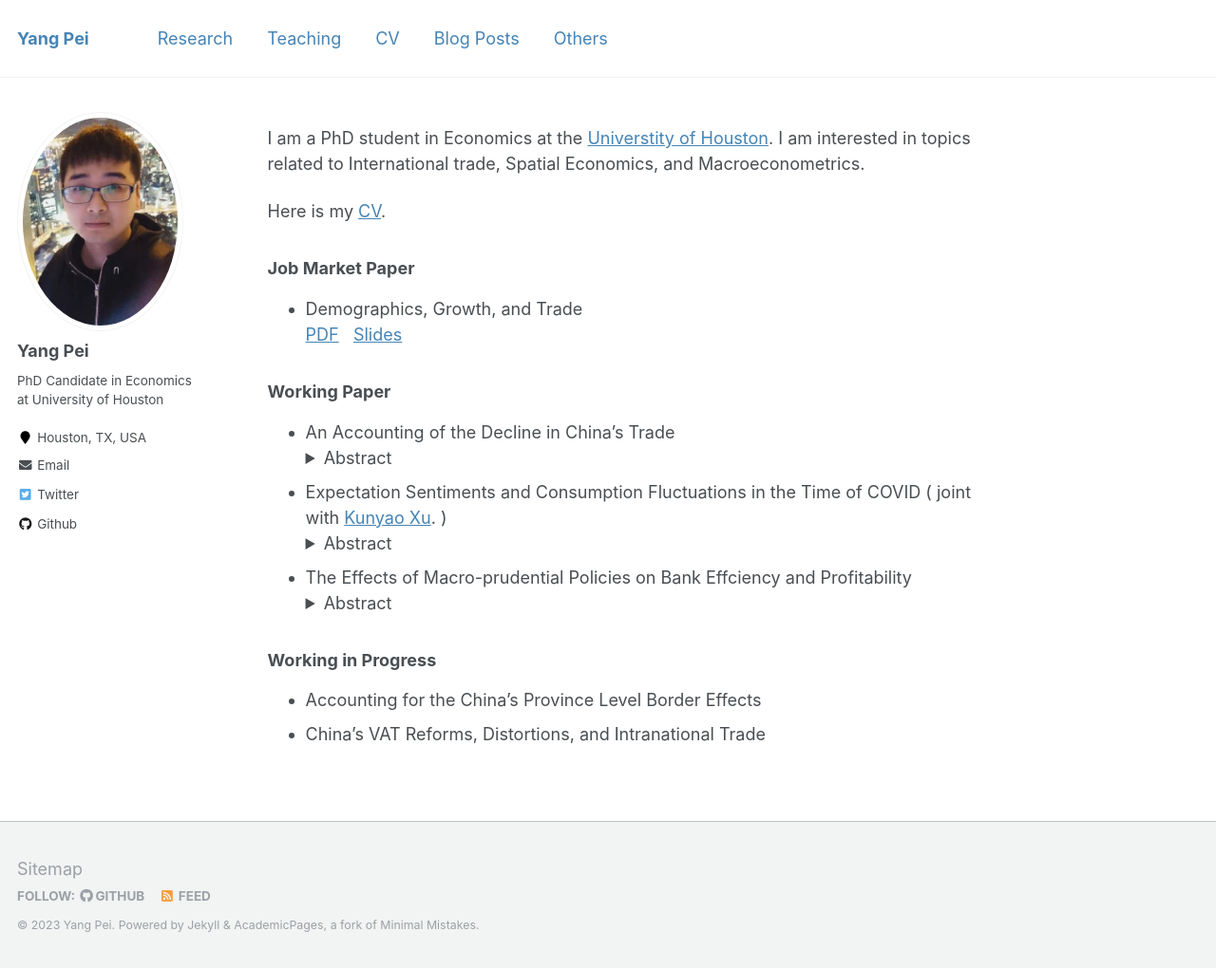
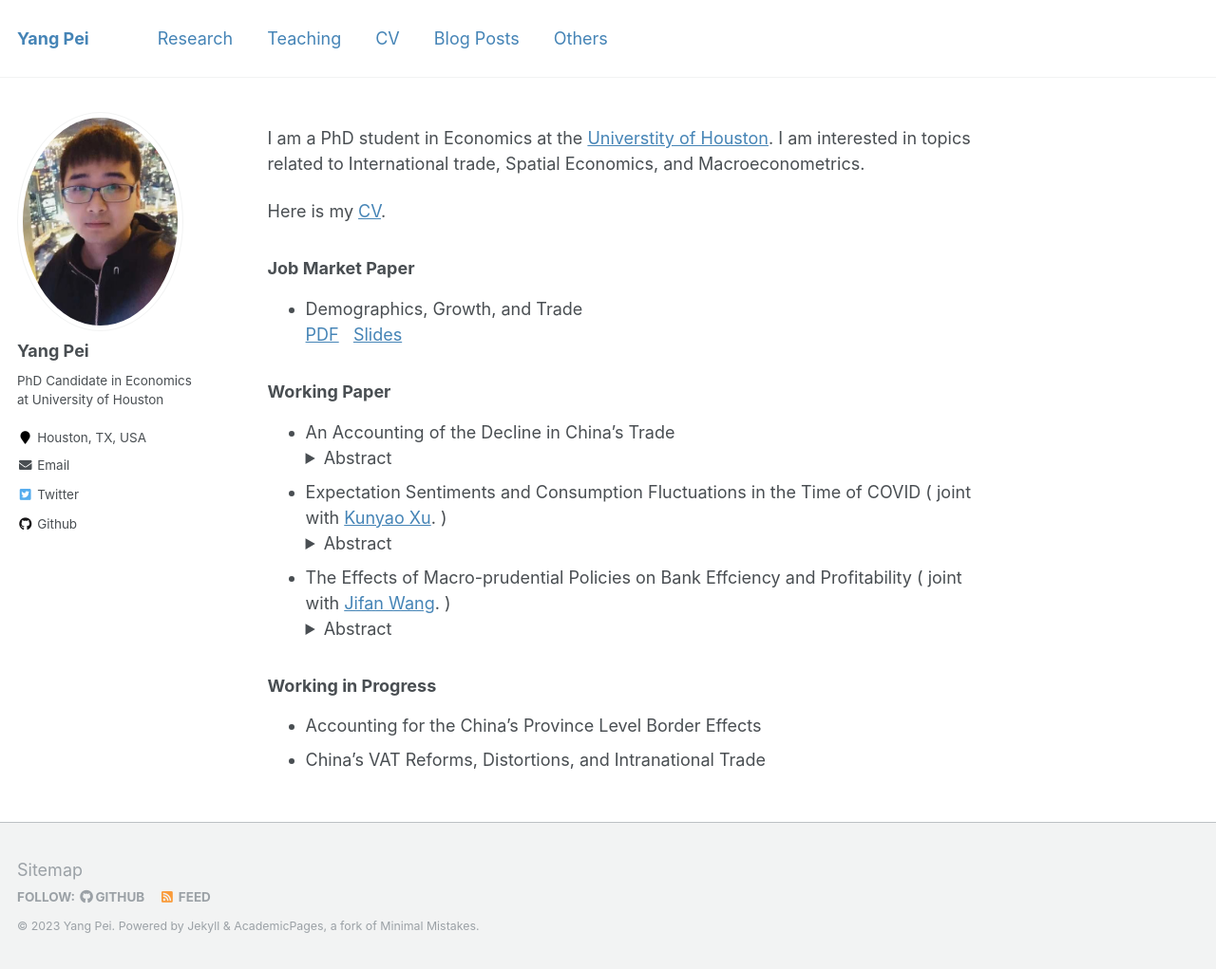
Before and after one commit to ypei1/ypei1.github.io, a Jekyll site: the page built from _pages/about.md, in a window 1280 px wide and 1021 px high. Shown: the whole window at 95% size. Built offline with Jekyll 4.4.1, drawn with Linux system fonts in a browser that asks for light colours.

Commit message:
Update about.md

```diff
--- a/_pages/about.md
+++ b/_pages/about.md
@@ -29,7 +29,7 @@ Here is my <a href="/files/YANGPEI_cv.pdf">CV</a>.
     This research project takes advantage of high frequent consumer spending data as well as daily newspaper sentiment to investigate the impact of various consumer expectations on their spending behavior. The research design of this project consists of two parts: First, using a regression discontinuity method around the date of Pfizer's vaccine announcement to identify the impact of consumer expectation on actual spending during COVID-19. Second, implementing a VAR analysis to characterize the long-run dynamics of various consumer expectations (public health, income and unemployment) and changes in daily spending. Finally, we found empirical evidence that Pfrizer's95% efficacy rate of vaccine boosts all sectors' consumer spending by 3.2%. Grocery and food delivery sector's spending serves as the driving force of this increase. Secondly, the VAR analysis found public health sentiment is significant to life necessities related spending but insignificant to recreational spending. Most interestingly, the VAR results also provide the suggestive evidence on the heterogeneous responses of high vs. low-income group consumers. More precisely, we believe income sentiment is representative to high income consumers, while unemployment sentiment is more representative to low-income consumers.
   </details>
 
-- The Effects of Macro-prudential Policies on Bank Effciency and Profitability
+- The Effects of Macro-prudential Policies on Bank Effciency and Profitability  ( joint with [Jifan Wang](https://gufaculty360.georgetown.edu/s/contact/0031Q00002Nq2l1QAB/jifan-wang). )
   <details>
   <summary>Abstract</summary>
     We want to know how Chinese banks response to different kinds of macro-prudential regulations, such as capital requirement, legal reserve requirement, loan-to-value (LTV) ratio, liquidity requirement, risk exposure, and etc. How does the implementation of these policies affect the actual capital requirement, liquidity and risk exposure of banks? We extend the work from Shim (2010) and Jokipii and Milne (2011), and build a simultaneous equations model to examine the inter-relationship among banks' capital requirement, liquidity requirement and capital quality. We then extend the model from Bitar et al. (2018) and argue that banks' profitability, effciency and risk are determined by banks' capital structure, liquidity condition, capital quality, and other control variables that may affect these indicators. We estimate how the implementation of macroprudential policies affect banks' balance sheet, i.e. actual capital requirement, liquidity and risk exposure.
```
